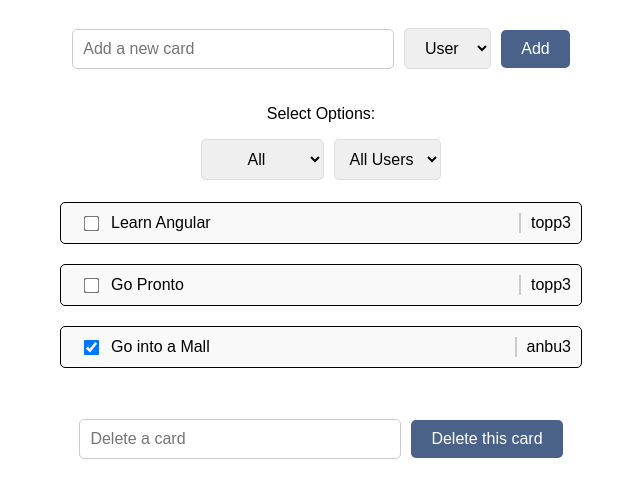
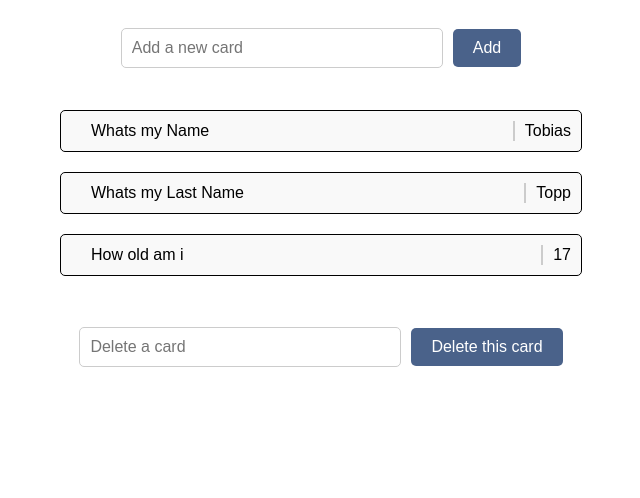
Before and after one commit to ToppTobi/Quiz-Project, an Angular app: page /cards in a window 1280 px wide. Shown: the top 498 px of the page, without its empty margins (319-959 px from the left). Built offline with nearby package versions, Linux system fonts and the light colour scheme.

Commit message:
Added createSet Component

```diff
--- a/src/app.routes.ts
+++ b/src/app.routes.ts
@@ -1,7 +1,5 @@
 import {NgModule} from '@angular/core';
 import {RouterModule, Routes} from '@angular/router';
-
-import {User} from "./shared/models/User";
 import {QuizzesComponent} from './components/quizzes/quizzes.component';
 
 
--- /dev/null
+++ b/src/components/create-set/create-set.component.html
@@ -0,0 +1 @@
+<p>create-set works!</p>
--- a/src/components/quizzes/quizzes.component.html
+++ b/src/components/quizzes/quizzes.component.html
@@ -5,72 +5,31 @@
 <div class="card-app">
   <div class="input-container">
     <input type="text" name="new-card-name" placeholder="Add a new card" [(ngModel)]="newCardName">
-    <!-- Add a User to a Input-->
-    <div>
-      <div class="select-field-button">
-        <select required class="select-button"
-                [(ngModel)]="selectedUser"
-                (ngModelChange)="printSelectedUserData($event)">
-          <option value="" disabled selected>User</option>
-          <option *ngFor="let user of users" [value]="user.userID">
-            {{ user.userID }}
-          </option>
-        </select>
-      </div>
-    </div>
-    <!--Button to add the card into the cardes-->
+    <!--Button to add the card into the cards-->
     <button
       type="submit"
-      (click)="$event.preventDefault(); addNewcard()"
+      (click)="$event.preventDefault(); addNewCard()"
     >Add
     </button>
   </div>
 
-  <p>Select Options:</p>
-  <!-- Select Button to select only the unfulfilled, fulfilled or all cardes-->
-  <div class="select-container">
-    <div class="select-button-container">
-      <select class="select-button" [(ngModel)]="listFilter">
-        <option value="0">All</option>
-        <option value="1">Unchecked</option>
-        <option value="2">Checked</option>
-      </select>
-    </div>
-    <!-- Select Button to only select the carded, for different users-->
 
-    <div class="select-button-container">
-      <select required class="select-button"
-              [(ngModel)]="filterByUser"
-      >
-        <option value="0">All Users</option>
-        <option *ngFor="let user of users" [value]="user.userID">
-          {{ user.userID }}
-        </option>
-      </select>
-    </div>
-  </div>
 
   <!--If no cardes existing it should show the text: "There are no cardes to display-->
   <div class="container">
-    <div *ngIf="items.length == 0; else showItems" class="no-cardes">
+    <div *ngIf="items.length == 0; else showItems" class="no-cards">
       There are no cardes to display
     </div>
 
     <!--All Items should get listed here-->
     <ng-template #showItems>
-      <ul *ngIf="filteredItems.length != 0" class="card-list">
-        <li *ngFor="let item of filteredItems; index as ii" class="card-list-item">
+      <ul  class="card-list">
+        <li *ngFor="let item of items; index as ii" class="card-list-item">
           <div class="form-check">
             <label class="form-check-label">
-              <input
-                class="checkbox"
-                type="checkbox"
-                [checked]="item.isComplete"
-                [attr.data-index]="ii"
-                (click)="toggleItem(item)">
-              <span class="card-name">{{ item.cardName }}</span>
+              <span class="card-name">{{ item.cardQuestion }}</span>
               <span class="separator"></span>
-              <span class="writer">{{ item.writer }}</span>
+              <span class="writer">{{ item.cardAnswer }}</span>
             </label>
           </div>
         </li>
--- a/src/components/quizzes/quizzes.component.ts
+++ b/src/components/quizzes/quizzes.component.ts
@@ -2,7 +2,6 @@ import {Component} from '@angular/core';
 import {NgForOf, NgIf} from "@angular/common";
 import {FormsModule, ReactiveFormsModule} from "@angular/forms";
 import {RouterOutlet} from "@angular/router";
-import {User} from '../../shared/models/User';
 import {CardItem} from '../../shared/models/CardItem';
 
 
@@ -26,70 +25,28 @@ export class QuizzesComponent {
   newCardName = "";
   deletedCardName = "";
   deletedCardDoesNotExistString = "";
-  listFilter: string = "0";
-  filterByUser = "0";
   selectedUser = ""
 
-  users: User[] = [
-    new User("topp3", "Tobias", "Topp"),
-    new User("anbu3", "Anne", "Buser"),
-    new User("test1", "test1", "test1"),
-  ]
+
 
   items: CardItem[] = [
-    new CardItem("Learn Angular", this.users[0].userID, false),
-    new CardItem("Go Pronto", this.users[0].userID, false),
-    new CardItem("Go into a Mall", this.users[1].userID, true)
+    new CardItem("Whats my Name", "Tobias"),
+    new CardItem("Whats my Last Name", "Topp"),
+    new CardItem("How old am i", "17"),
   ];
 
-  get getUserData(): User | undefined {
-    return this.users.find(user => user.userID == this.selectedUser);
-  }
-
-  printSelectedUserData(user: string) {
-    console.log("Selected User: ", this.getUserData)
-  }
-
-
-  get filteredItems(): CardItem[] {
-    let value = this.listFilter;
-    let filteredByStatus: CardItem[] = [];
-
-
-    if (value == "0") {
-      filteredByStatus = this.items;
-    } else if (value == "1") {
-      filteredByStatus = this.items.filter(item => !item.isComplete);
-    } else if (value == "2") {
-      filteredByStatus = this.items.filter(item => item.isComplete);
-    }
-
-
-    if (this.filterByUser && this.filterByUser !== "0") {
-      return filteredByStatus.filter(item => item.writer === this.filterByUser);
-    }
-
-    return filteredByStatus;
-  }
-
-
-  addNewcard() {
+  addNewCard() {
     this.items.push(new CardItem(this.newCardName, this.selectedUser));
     this.newCardName = "";
   }
 
-
-  toggleItem(item: CardItem) {
-    item.isComplete = !item.isComplete;
-    console.log(item);
-  }
 
 
   deleteCard() {
     this.deletedCardDoesNotExistString = "";
     let deleted = false;
     for (let item = this.items.length - 1; item >= 0; item--) {
-      if (this.items[item].cardName == this.deletedCardName || this.items[item].cardName.toLowerCase() == this.deletedCardName) {
+      if (this.items[item].cardQuestion == this.deletedCardName || this.items[item].cardQuestion.toLowerCase() == this.deletedCardName) {
         this.items.splice(item, 1);
         this.deletedCardName = "";
         deleted = true;
--- a/src/shared/models/CardItem.ts
+++ b/src/shared/models/CardItem.ts
@@ -1,11 +1,10 @@
 export class CardItem {
   constructor(
-    public cardName: string,
-    public writer: string,
-    public isComplete: boolean = false
+    public cardQuestion: string,
+    public cardAnswer: string,
   ) {
-    this.cardName = cardName;
-    this.isComplete = isComplete;
-    this.writer = writer;
+    this.cardQuestion = cardQuestion;
+    this.cardAnswer = cardAnswer;
+
   }
 }
--- a/src/shared/models/User.ts
+++ /dev/null
@@ -1,7 +0,0 @@
-export class User {
-  constructor(public userID: string, public firstName: string, public lastName: string) {
-    this.userID = userID;
-    this.firstName = firstName
-    this.lastName = lastName;
-  }
-}
```
Also changed, not shown: src/components/create-set/create-set.component.ts (added, +12 -0 lines), src/components/create-set/create-set.component.css (added), 1 other file (tests, documents, lock files or other folders).
